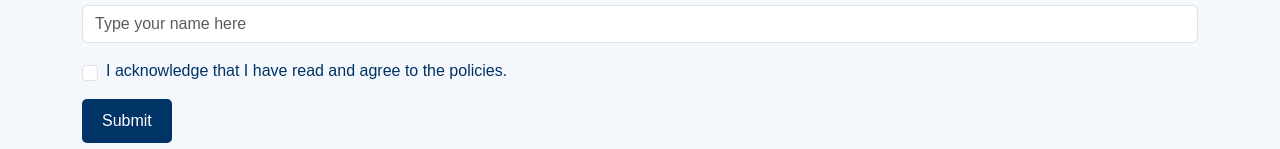
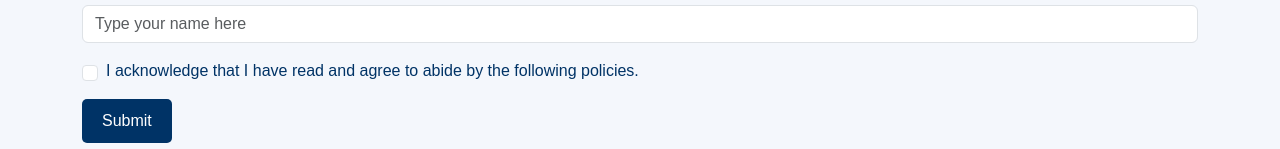
Before and after one commit to EthanMali/HG-Tech-Team, a website: page public/index.html in a window 1280 px wide. Shown: the part 1196-1345 px from the top of the page. Drawn offline with nearby package versions, Linux system fonts and the light colour scheme.

Commit message:
Update index.html

```diff
--- a/public/index.html
+++ b/public/index.html
@@ -182,7 +182,7 @@
                 <!-- Checkbox for acknowledgment -->
                 <div class="form-check mb-3">
                     <input type="checkbox" class="form-check-input" id="acknowledge" name="acknowledge" required>
-                    <label class="form-check-label" for="acknowledge">I acknowledge that I have read and agree to the policies.</label>
+                    <label class="form-check-label" for="acknowledge">I acknowledge that I have read and agree to abide by the following policies.</label>
                 </div>
 
                 <button type="submit" class="btn btn-primary">Submit</button>
```
